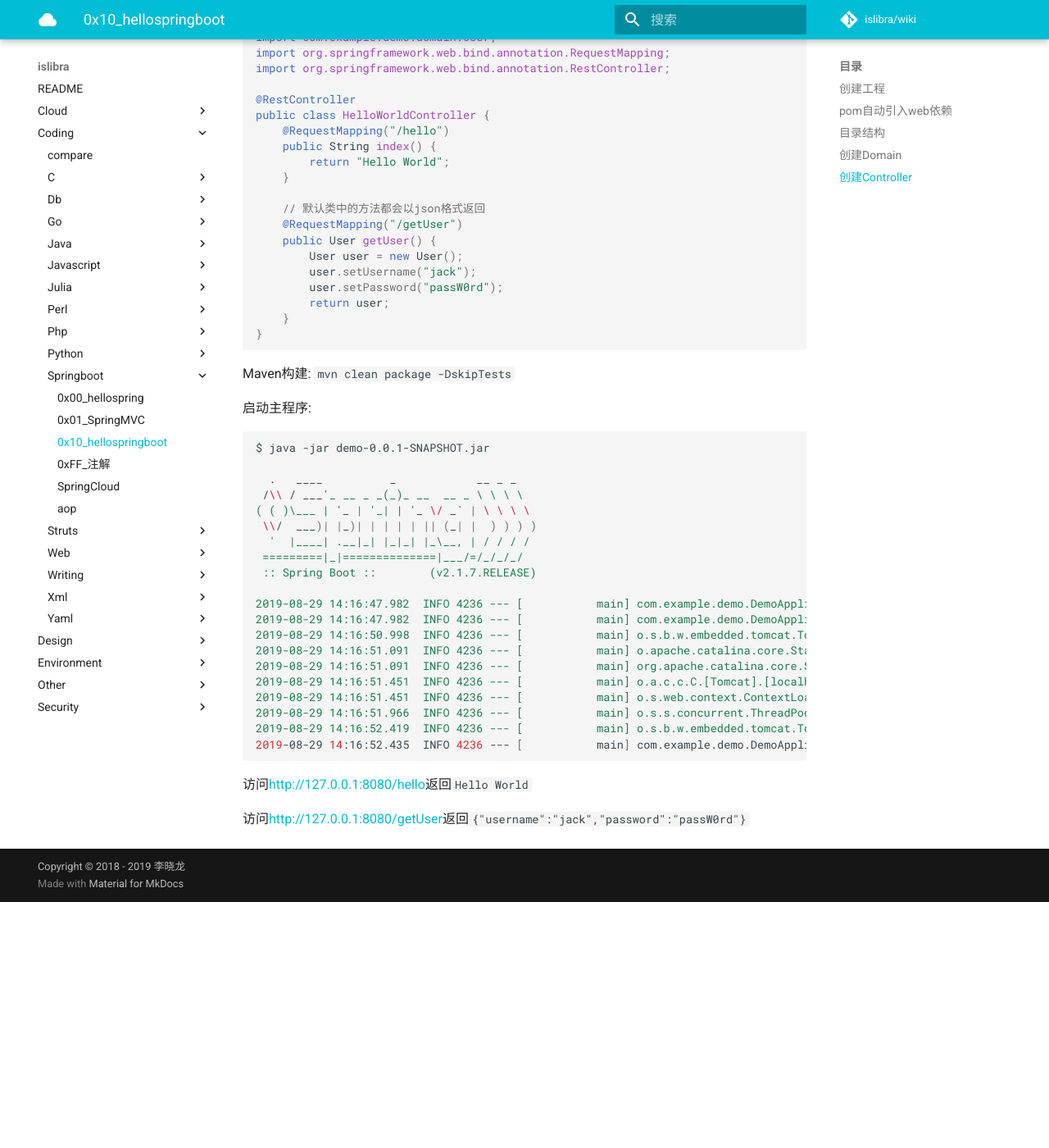
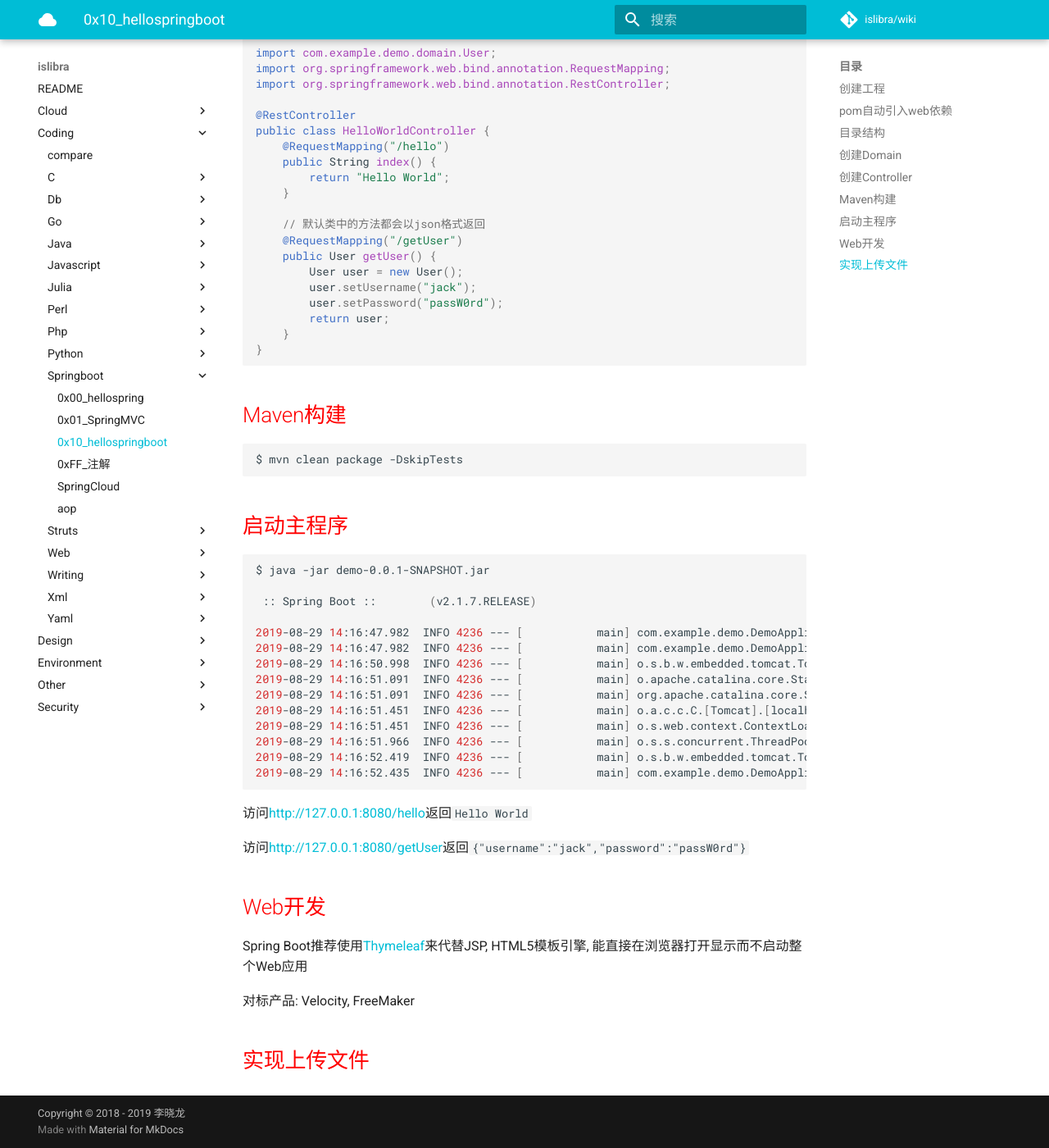
Before and after one commit to islibra/wiki, an MkDocs documentation site: the page built from docs/coding/springboot/0x10_hellospringboot.md, in a window 1280 px wide and 1400 px high, scrolled down 2495 px. Shown: the whole window at 82% size. Built offline with MkDocs 1.6.1 and Material for MkDocs 9.7.7, drawn with Linux system fonts in a browser that asks for light colours; comment, search, counter and statistics services are not loaded; before the commit the page ends 3595 px from its top, so only the background shows below that; some of the changed text lies outside the part shown.

Commit message:
Update 0x10_hellospringboot.md

````diff
--- a/docs/coding/springboot/0x10_hellospringboot.md
+++ b/docs/coding/springboot/0x10_hellospringboot.md
@@ -137,19 +138,17 @@ public class HelloWorldController {
 }
 ```
 
-Maven构建: `mvn clean package -DskipTests`
+## Maven构建
 
-启动主程序:
+```
+$ mvn clean package -DskipTests
+```
+
+## 启动主程序
 
 ```bash
 $ java -jar demo-0.0.1-SNAPSHOT.jar
 
-  .   ____          _            __ _ _
- /\\ / ___'_ __ _ _(_)_ __  __ _ \ \ \ \
-( ( )\___ | '_ | '_| | '_ \/ _` | \ \ \ \
- \\/  ___)| |_)| | | | | || (_| |  ) ) ) )
-  '  |____| .__|_| |_|_| |_\__, | / / / /
- =========|_|==============|___/=/_/_/_/
  :: Spring Boot ::        (v2.1.7.RELEASE)
 
 2019-08-29 14:16:47.982  INFO 4236 --- [           main] com.example.demo.DemoApplication         : Starting DemoApplication v0.0.1-SNAPSHOT on szxy8l002509891 with PID 4236 (F:\java\demo\target\demo-0.0.1-SNAPSHOT.jar started by l00250989 in F:\java\demo\target)
@@ -167,3 +166,11 @@ $ java -jar demo-0.0.1-SNAPSHOT.jar
 访问<http://127.0.0.1:8080/hello>返回`Hello World`
 
 访问<http://127.0.0.1:8080/getUser>返回`{"username":"jack","password":"passW0rd"}`
+
+## Web开发
+
+Spring Boot推荐使用[Thymeleaf](https://www.thymeleaf.org/)来代替JSP, HTML5模板引擎, 能直接在浏览器打开显示而不启动整个Web应用
+
+对标产品: Velocity, FreeMaker
+
+## 实现上传文件
````
Also changed, not shown: other parts of docs/coding/springboot/0x10_hellospringboot.md (+1 -0 lines).
